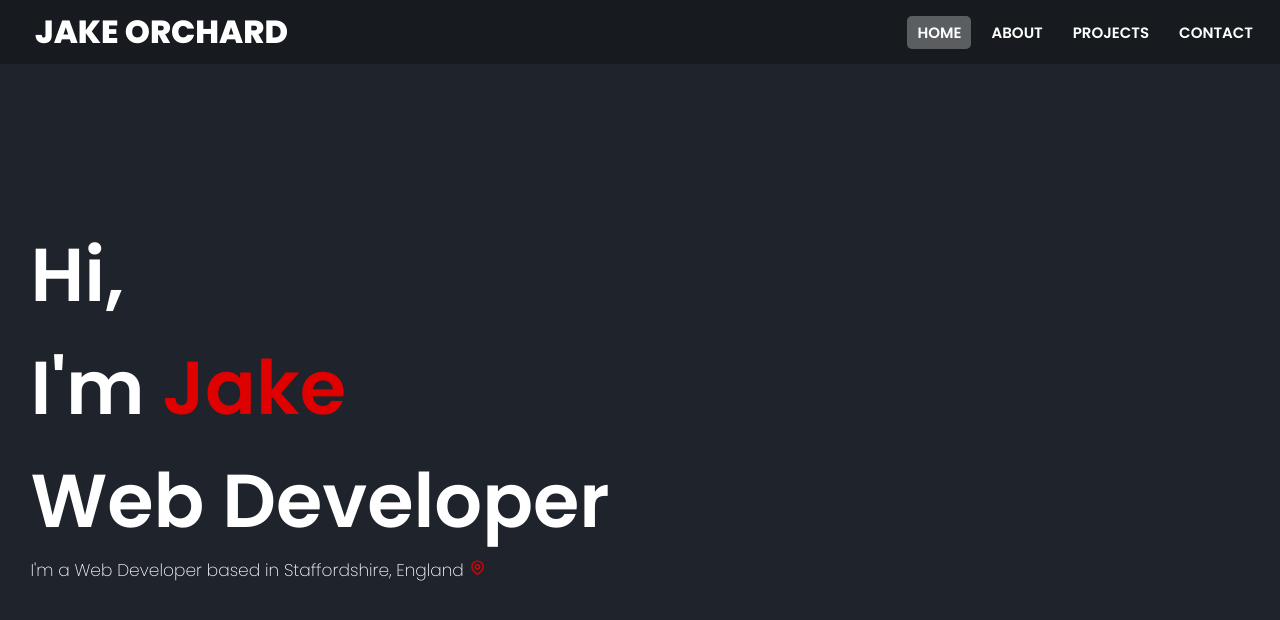
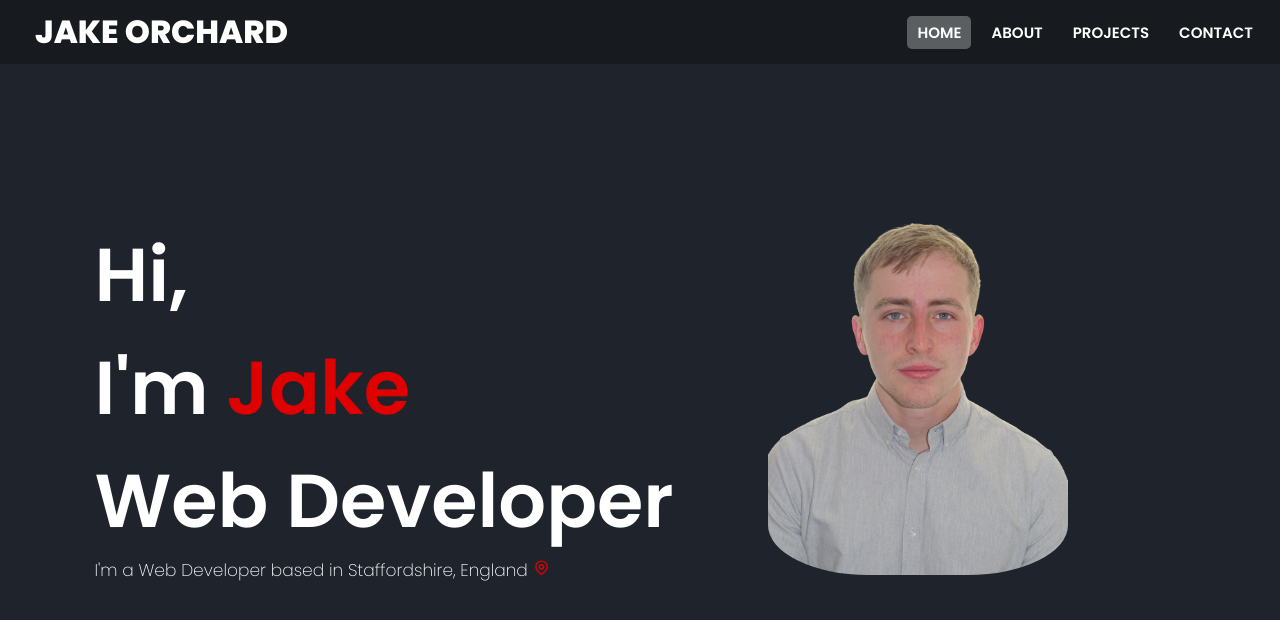
Before and after one commit to Jake-Orch/Portfolio-mk3, a React (Create React App) app: page /Portfolio-mk3 in a window 1280 px wide. Shown: the top 620 px of the page. Built offline with nearby package versions, Linux system fonts and the light colour scheme.

Commit message:
portfolio image added

```diff
--- /dev/null
+++ b/src/assets/index.js
@@ -0,0 +1,3 @@
+import Me from "./me.png"
+
+export default { Me };
--- a/src/components/Portrait/Portrait.jsx
+++ b/src/components/Portrait/Portrait.jsx
@@ -1,8 +1,12 @@
 import React from "react";
+import Me from "../../assets/me.png"
+import "./portrait.css"
 
 const Portrait = () => {
     return (
-        <div className="home_portrait"></div>
+        <div className="home_portrait">
+            <img className="home_portrait_image" src={Me} alt="portrait"></img>
+        </div>
     )
 }
 
--- a/src/components/Portrait/portrait.css
+++ b/src/components/Portrait/portrait.css
@@ -0,0 +1,35 @@
+.home_portrait {
+  display: flex;
+  flex-wrap: wrap;
+  align-content: center;
+  justify-content: center;
+  width: 100vw;
+  height: var(--page-half);
+}
+
+.home_portrait_image {
+  height: 350px;
+  border-radius: 100px;
+  padding-bottom: 50px;
+}
+
+@media only screen and (min-width: 600px) {
+  .home_portrait_image {
+    height: 400px;
+  }
+}
+
+@media only screen and (min-width: 900px) {
+  .home_portrait {
+    width: 40vw;
+    height: var(--page-height);
+    padding-bottom: 8vh;
+    justify-content: start;
+  }
+}
+
+@media only screen and (min-width: 1200px) {
+  .home_portrait_image {
+    height: 450px;
+  }
+}
--- a/src/components/Welcome/Welcome.jsx
+++ b/src/components/Welcome/Welcome.jsx
@@ -1,5 +1,4 @@
 import React from "react";
-import CustomLink from "../../utils/CustomLink";
 import { HiOutlineLocationMarker } from "react-icons/hi";
 import "./welcome.css";
 
--- a/src/components/Welcome/welcome.css
+++ b/src/components/Welcome/welcome.css
@@ -50,13 +50,9 @@
 
 @media only screen and (min-width: 900px) {
   .home_welcome {
-    width: 50vw;
+    width: 60vw;
     height: var(--page-height);
     padding-bottom: 8vh;
-  }
-
-  .home_welcome_main {
-    font-size: 35px;
   }
 }
 
--- a/src/containers/Home/home.css
+++ b/src/containers/Home/home.css
@@ -1,6 +1,14 @@
 .home_container {
+    display: flex;
+    flex-direction: column;
     width: 100%;
     height: var(--page-height);
     font-family: var(--font);
     color: #fff;
 }
+
+@media only screen and (min-width: 900px) {
+    .home_container {
+        flex-direction: row;
+    }
+  }
```
Also changed, not shown: src/assets/me.png (added).
